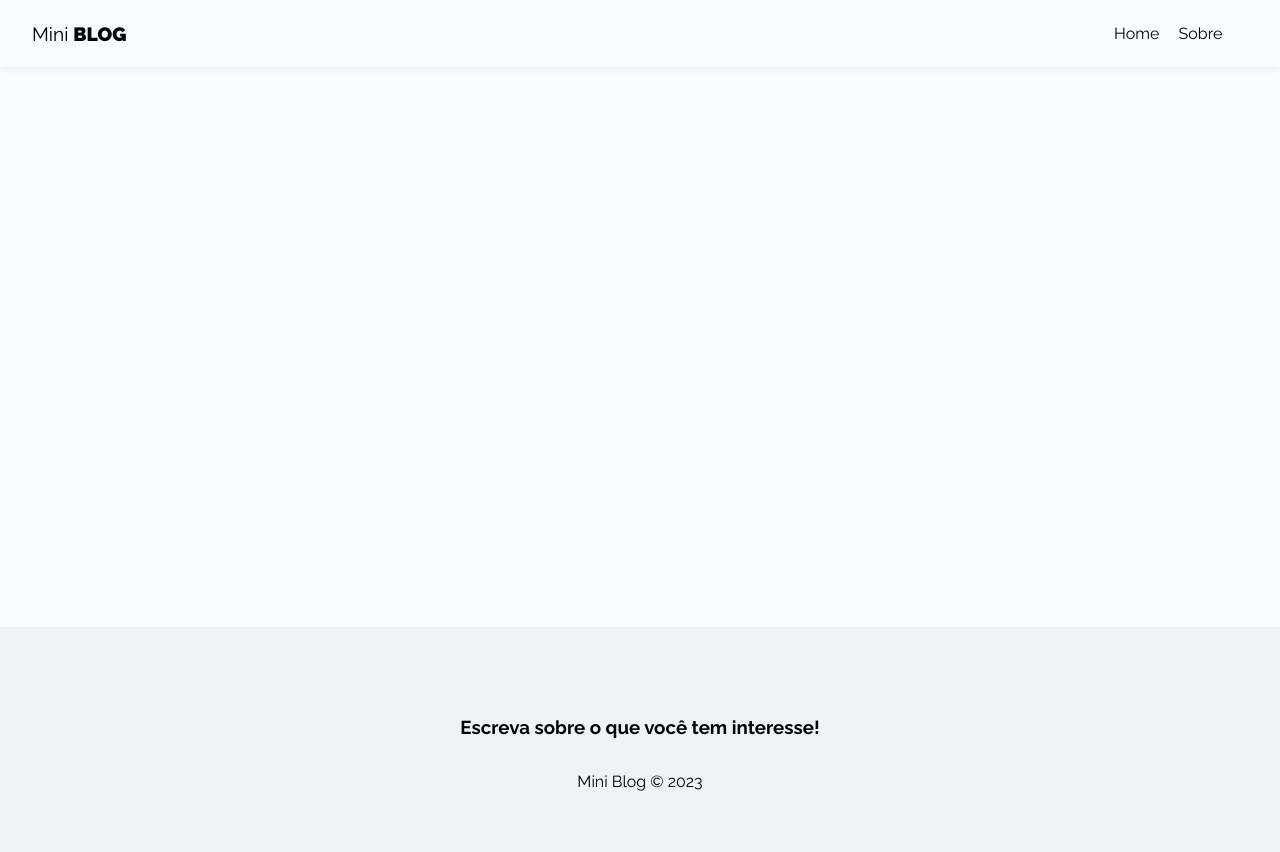
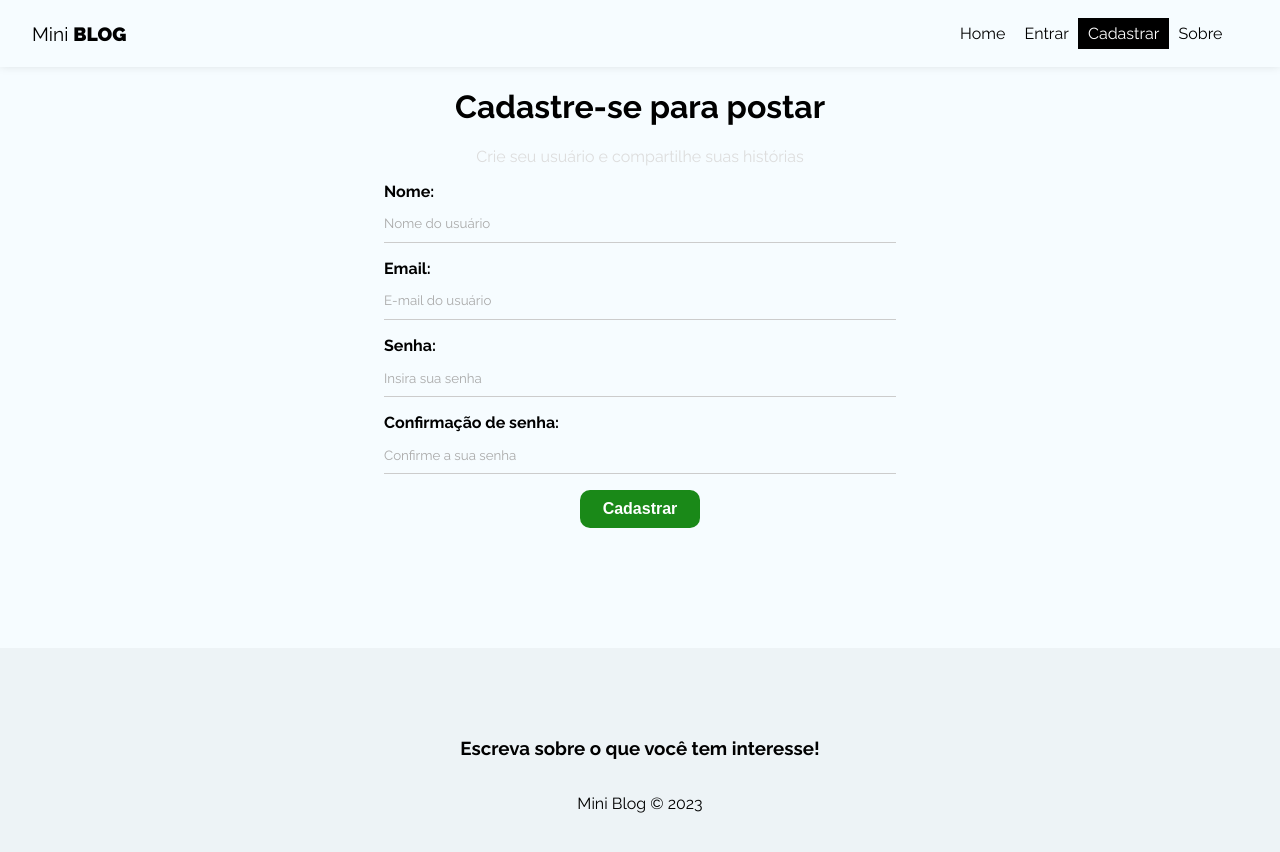
Before and after one commit to lucasbf7/Miniblog, a React (Vite) app: page /register in a window 1280 px wide. Shown: the top 852 px of the page. Built offline with nearby package versions, Linux system fonts and the light colour scheme.

Commit message:
register and auth

```diff
--- a/src/App.jsx
+++ b/src/App.jsx
@@ -8,6 +8,8 @@
 // Pages
 import Home from './pages/Home/Home';
 import About from './pages/About/About';
+import Login from './pages/Login/Login';
+import Register from './pages/Register/Register';
 
 function App() {
 
@@ -19,6 +21,8 @@
           <Routes>
             <Route path='/' element={<Home />} />
             <Route path='/about' element={<About />} />
+            <Route path='/login' element={<Login />} />
+            <Route path='/register' element={<Register />} />
           </Routes>
         </div>
         <Footer />
--- a/src/components/Navbar.jsx
+++ b/src/components/Navbar.jsx
@@ -15,6 +15,16 @@
                 </NavLink>
             </li>
             <li>
+                <NavLink to="/login" className={({ isActive }) => (isActive ? styles.active : "" )}>
+                    Entrar
+                </NavLink>
+            </li>
+            <li>
+                <NavLink to="/register" className={({ isActive }) => (isActive ? styles.active : "" )}>
+                    Cadastrar
+                </NavLink>
+            </li>
+            <li>
                 <NavLink to="/about" className={({ isActive }) => (isActive ? styles.active : "" )}>
                     Sobre
                 </NavLink>
--- a/src/firebase/config.jsx
+++ b/src/firebase/config.jsx
@@ -1,5 +1,5 @@
 import { initializeApp } from "firebase/app";
-import { getFirestore } from 'firebase/firebase';
+import { getFirestore } from 'firebase/firestore';
 
 const firebaseConfig = {
   apiKey: "AIzaSyBDN2L6Nreou9oDmeq5ahE81j1lUoLdOhk",
--- /dev/null
+++ b/src/hooks/useAuthentication.jsx
@@ -0,0 +1,79 @@
+import { db } from '../firebase/config';
+
+import {
+    getAuth,
+    createUserWithEmailAndPassword,
+    signInWithEmailAndPassword,
+    updateProfile,
+    signOut
+} from 'firebase/auth';
+
+import { useState, useEffect } from 'react';
+
+export const useAuthentication = () => {
+    const [error, setError] = useState(null)
+    const [loading, setLoading] = useState(null)
+
+    const [cancelled, setCancelled] = useState(false)
+
+    const auth = getAuth()
+
+    function checkIfIsCancelled() {
+        if (cancelled) {
+            return;
+        }
+    }
+
+    const createUser = async (data) => {
+        checkIfIsCancelled()
+
+        setLoading(true);
+        setError(null);
+
+        try {
+
+            const {user} = await createUserWithEmailAndPassword(
+                auth,
+                data.email,
+                data.password
+            )
+
+            await updateProfile(user, {
+                displayName: data.displayName
+            })
+
+            setLoading(false)
+
+            return user;
+
+        } catch (error) {
+            console.log(error.message)
+            console.log(typeof error.message)
+
+                let systemErrorMessage
+
+                if(error.message.includes("Password")) {
+                    systemErrorMessage = "A senha precisa ter pelo menos 6 caracteres."
+                } else if(error.message.includes("e-mail already")) {
+                    systemErrorMessage = "E-mail já cadastrado."
+                } else {
+                    systemErrorMessage = "Ocorreu um erro, pro favor tente mais tarde."
+                }
+
+                setLoading(false)
+                setError(systemErrorMessage)
+        }
+
+    };
+
+    useEffect(() => {
+        return () => setCancelled(true);
+    }, []);
+
+    return {
+        auth,
+        createUser,
+        error,
+        loading,
+    };
+};
--- a/src/index.css
+++ b/src/index.css
@@ -8,6 +8,7 @@
 input::placeholder,
 textarea::placeholder {
   font-family: "Raleway", sans-serif;
+  color: #aaa;
 }
 
 input:focus,
@@ -30,3 +31,82 @@
 nav button:hover {
   color: #bbb;
 }
+
+/* form styles */
+
+form {
+  max-width: 40%;
+  margin: 0 auto;
+}
+
+label {
+  display: flex;
+  flex-direction: column;
+  margin-bottom: 1em;
+}
+
+label span {
+  margin-bottom: .3em;
+  font-weight: bold;
+  text-align: left;
+}
+
+input,
+textarea {
+  box-sizing: border-box;
+  border: none;
+  border-bottom: 1px solid #ccc;
+  padding: .8em 0;
+  background-color: transparent;
+}
+
+.btn {
+  background-color: #1a8918;
+  color: #fff;
+  text-align: center;
+  cursor: pointer;
+  border-radius: 10px;
+  width: 120px;
+  font-weight: bold;
+  border: none;
+  padding: 10px 15px;
+  font-size: 1em;
+}
+
+.btn.btn-dark {
+  background-color: #000;
+  border-radius: 0;
+}
+
+.btn.btn-outline {
+  background-color: transparent;
+  border-radius: 0;
+  color: #000;
+  border: 1px solid #000;
+  padding: 7px 30px;
+}
+
+.btn:hover {
+  background-color: #0F730C;
+  color: #fff;
+}
+
+.btn.btn-outline:hover {
+  background-color: #000;
+}
+
+.btn.btn-danger:hover {
+  background-color: #DC3545;
+}
+
+button[disabled] {
+  background-color: #aaa;
+}
+
+.container .error {
+  color: #721C24;
+  background-color: #F8D7DA;
+  border: 1px solid #F5C6CB;
+  padding: 5px;
+  border-radius: 5px;
+}
--- /dev/null
+++ b/src/pages/Login/Login.jsx
@@ -0,0 +1,11 @@
+import styles from "./Login.module.css";
+
+const Login = () => {
+  return (
+    <div>
+        <h2>Login</h2>
+    </div>
+  )
+}
+
+export default Login
--- /dev/null
+++ b/src/pages/Register/Register.jsx
@@ -0,0 +1,100 @@
+import { useAuthentication } from "../../hooks/useAuthentication";
+import styles from "./Register.module.css";
+
+import { useState, useEffect } from "react";
+
+const Register = () => {
+  const [displayName, setDisplayName] = useState("");
+  const [email, setEmail] = useState("");
+  const [password, setPassword] = useState("");
+  const [confirmPassword, setConfirmPassword] = useState("");
+  const [error, setError] = useState("");
+
+  const { createUser, error: authError, loading } = useAuthentication()
+
+  const handleSubmit = async (e) => {
+    e.preventDefault()
+
+    setError("")
+
+    const user = {
+      displayName,
+      email,
+      password
+    }
+
+    if(password !== confirmPassword) {
+      setError("As senhas precisam ser iguais!")
+      return;
+    }
+
+    const res = await createUser(user)
+
+    console.log(res)
+  };
+
+  useEffect(() => {
+    if(authError) {
+      setError(authError)
+    }
+  }, [authError])
+
+
+  return (
+    <div className={styles.register}>
+        <h1>Cadastre-se para postar</h1>
+        <p>Crie seu usuário e compartilhe suas histórias</p>
+        <form onSubmit={handleSubmit}>
+          <label>
+            <span>Nome:</span>
+            <input
+              type="text"
+              name="displayName"
+              required
+              placeholder="Nome do usuário"
+              value={displayName}
+              onChange={(e) => setDisplayName(e.target.value)}
+            />
+          </label>
+          <label>
+            <span>Email:</span>
+            <input
+              type="email"
+              name="email"
+              required
+              placeholder="E-mail do usuário"
+              value={email}
+              onChange={(e) => setEmail(e.target.value)}
+            />
+          </label>
+          <label>
+            <span>Senha:</span>
+            <input
+              type="password"
+              name="password"
+              required
+              placeholder="Insira sua senha"
+              value={password}
+              onChange={(e) => setPassword(e.target.value)}
+            />
+          </label>
+          <label>
+            <span>Confirmação de senha:</span>
+            <input
+              type="password"
+              name="confirmPassword"
+              required
+              placeholder="Confirme a sua senha"
+              value={confirmPassword}
+              onChange={(e) => setConfirmPassword(e.target.value)}
+            />
+          </label>
+          {!loading && <button className="btn">Cadastrar</button>}
+          {loading && <button className="btn" disabled>Aguarde...</button>}
+          {error && <p className="error">{error}</p>}
+        </form>
+    </div>
+  )
+}
+
+export default Register
--- /dev/null
+++ b/src/pages/Register/Register.module.css
@@ -0,0 +1,7 @@
+.register {
+    text-align: center;
+}
+
+.register p {
+    color: #ddd;
+}
```
Also changed, not shown: src/pages/Login/Login.module.css (added).
